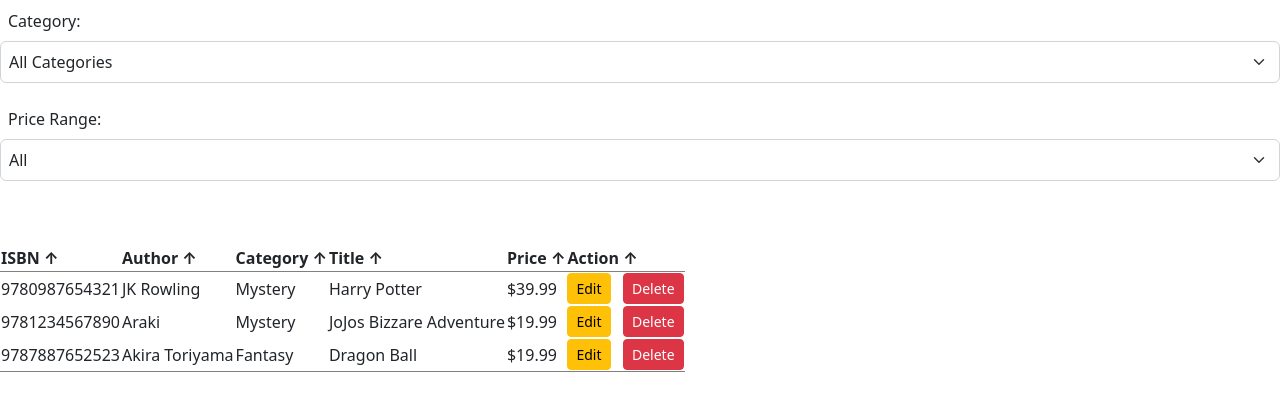
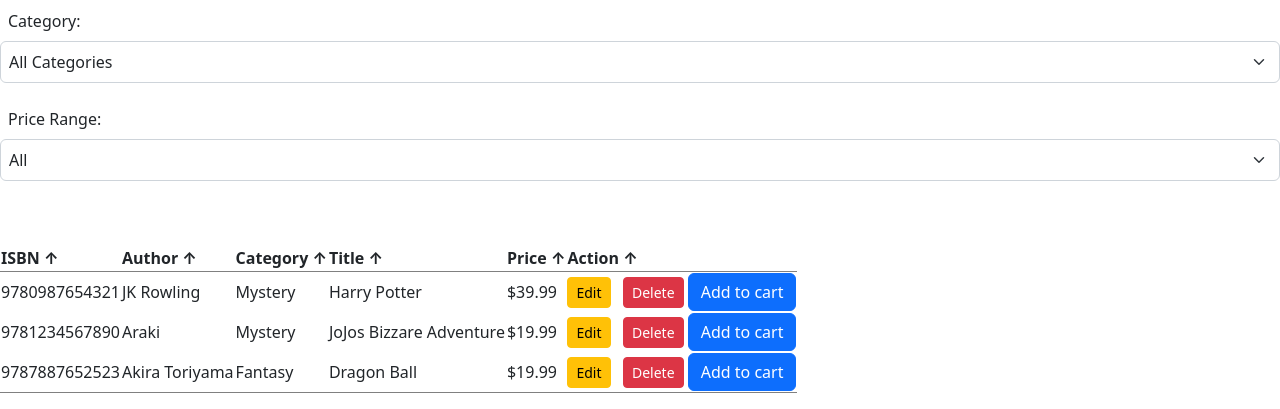
Before and after one commit to ArdefGZ/Project-PBP, a PHP site: page /view_books_detail.php in a window 1280 px wide. Shown: the part 1234-1643 px from the top of the page. Before the commit the page ends 1606 px from the top, so only its background shows below. Run offline with PHP 8.4, Linux system fonts and the light colour scheme; data comes from the database, SQL or seed files in the repository.

Commit message:
Update view_books_detail.php

```diff
--- a/TugasMatkul/view_books_detail.php
+++ b/TugasMatkul/view_books_detail.php
@@ -119,6 +119,7 @@
                         echo '<td> $' . $row->price . '</td>';
                         echo '<td><a class="btn btn-warning btn-sm" href="edit_book.php?id=' . $row->isbn . '">Edit</a>&nbsp;&nbsp;
                             <a class="btn btn-danger btn-sm" href="confirm_delete_book.php?id=' . $row->isbn . '&op=delete">Delete</a>
+                            <a class="btn btn-primary" href="show_cart.php?id=' . $row->isbn . '">Add to cart</a>
                             </td>';
                         echo '</tr>';
                     }
```
